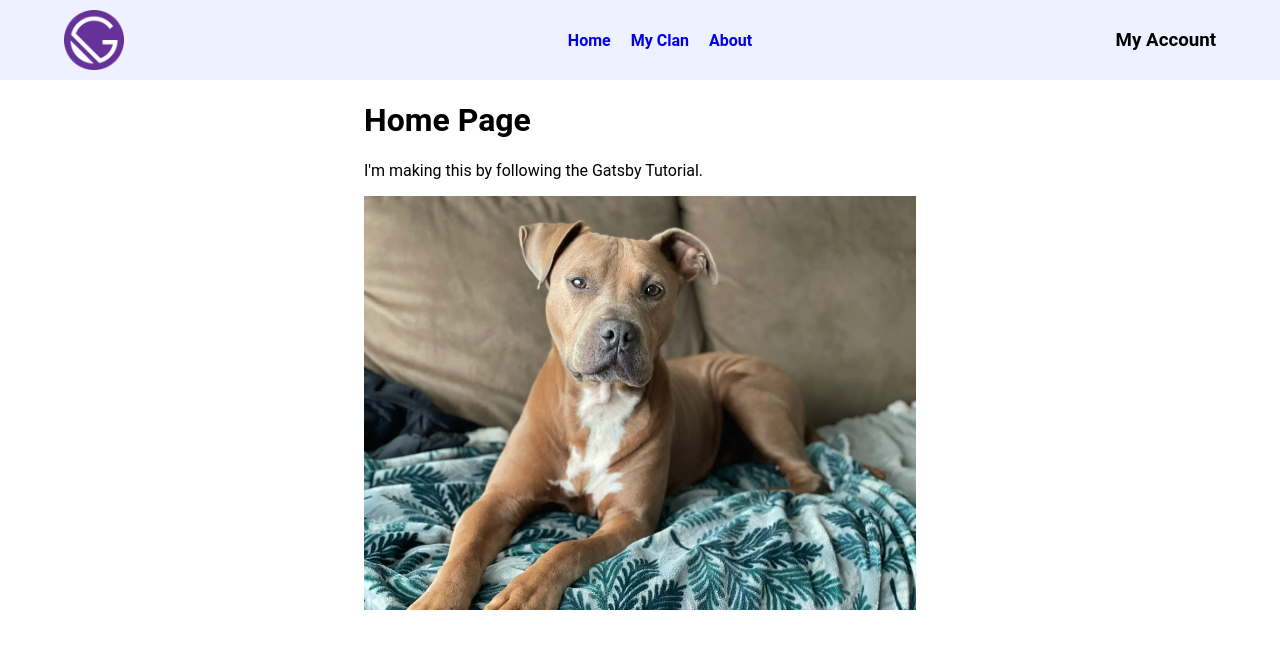
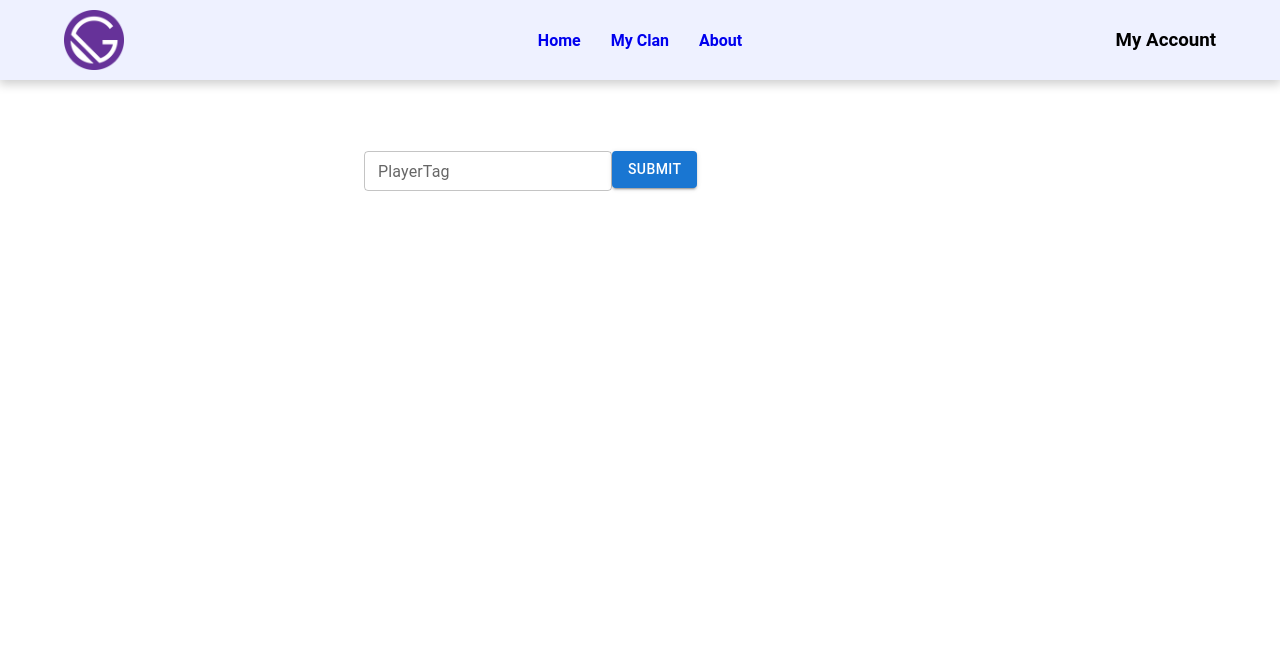
Before and after one commit to designer-carlyn/coc-account-tracker, a Gatsby site: page / in a window 1280 px wide. Built offline with nearby package versions, Linux system fonts and the light colour scheme; Gatsby itself is replaced by a stand-in of ours.

Commit message:
fetching api

```diff
--- a/gatsby-config.js
+++ b/gatsby-config.js
@@ -1,6 +1,9 @@
 /**
  * @type {import('gatsby').GatsbyConfig}
  */
+
+const { createProxyMiddleware } = require("http-proxy-middleware");
+
 module.exports = {
   siteMetadata: {
     title: `COC Account Tracker`,
@@ -22,4 +25,13 @@ module.exports = {
       },
     },
   ],
+  developMiddleware: (app) => {
+    app.use(
+      "/v1",
+      createProxyMiddleware({
+        target: "https://api.clashofclans.com",
+        secure: false,
+      })
+    );
+  },
 };
--- a/package.json
+++ b/package.json
@@ -19,12 +19,15 @@
     "@emotion/styled": "^11.10.5",
     "@fontsource/roboto": "^4.5.8",
     "@mui/material": "^5.11.3",
+    "axios": "^1.2.2",
+    "dotenv": "^16.0.3",
     "gatsby": "^5.3.3",
     "gatsby-plugin-emotion": "^8.3.0",
     "gatsby-plugin-image": "^3.3.2",
     "gatsby-plugin-sass": "^6.3.1",
     "gatsby-plugin-sharp": "^5.3.2",
     "gatsby-source-filesystem": "^5.3.1",
+    "http-proxy-middleware": "^2.0.6",
     "react": "^18.2.0",
     "react-dom": "^18.2.0",
     "sass": "^1.57.1"
--- a/src/components/layout.js
+++ b/src/components/layout.js
@@ -8,10 +8,7 @@ const Layout = ({ pageTitle, children }) => {
     <div>
       <Header />
       <main>
-        <Container maxWidth="sm">
-          <h1>{pageTitle}</h1>
-          {children}
-        </Container>
+        <Container maxWidth="sm">{children}</Container>
       </main>
     </div>
   );
--- a/src/components/layout.scss
+++ b/src/components/layout.scss
@@ -5,6 +5,7 @@ body {
 
 header {
   background: #EEF1FF;
+  box-shadow: 0px 3px 10px 1px rgba(0,0,0,0.2);
 
   .header__cont {
     padding: 10px 0;
@@ -23,7 +24,8 @@ header {
       margin: 0;
       display: flex;
       align-items: center;
-      grid-gap: 20px;
+      grid-gap: 30px;
+      padding-left: 0;
 
       li {
         list-style: none;
@@ -36,3 +38,7 @@ header {
     }
   }
 }
+
+main {
+  padding: 50px 0;
+}
--- a/src/pages/index.js
+++ b/src/pages/index.js
@@ -1,17 +1,53 @@
 // Step 1: Import React
-import React from "react";
+import React, { useState } from "react";
 import Layout from "../components/layout";
-import { StaticImage } from "gatsby-plugin-image";
+
+/* Import MUI Plugins */
+import TextField from "@mui/material/TextField";
+import Button from "@mui/material/Button";
+
+import Axios from "axios";
 
 // Step 2: Define your component
 const Index = () => {
+  const [playerTag, setPlayerTag] = useState(null);
+  const [heading, setHeading] = useState("");
+
+  function handleChange(event) {
+    const value = event.target.value;
+    setPlayerTag(value);
+  }
+
+  function handleSubmit(event) {
+    event.preventDefault();
+    setHeading(playerTag);
+    fetchPlayer();
+  }
+
+  const fetchPlayer = () => {
+    return Axios.get(process.env.GATSBY_URL_PLAYERS + playerTag, {
+      headers: {
+        Authorization: "Bearer " + process.env.GATSBY_API_KEY,
+      },
+    })
+      .then((response) => {
+        console.log(response);
+      })
+      .catch((error) => console.error(error));
+  };
+
   return (
-    <Layout pageTitle="Home Page">
-      <p>I'm making this by following the Gatsby Tutorial.</p>
-      <StaticImage
-        alt="Clifford, a reddish-brown pitbull, posing on a couch and looking stoically at the camera"
-        src="../images/clifford.webp"
+    <Layout>
+      <h1>{heading}</h1>
+      <TextField
+        size="small"
+        label="PlayerTag"
+        onChange={handleChange}
+        type="text"
       />
+      <Button onClick={handleSubmit} variant="contained">
+        Submit
+      </Button>
     </Layout>
   );
 };
```
Also changed, not shown: 2 other files.
